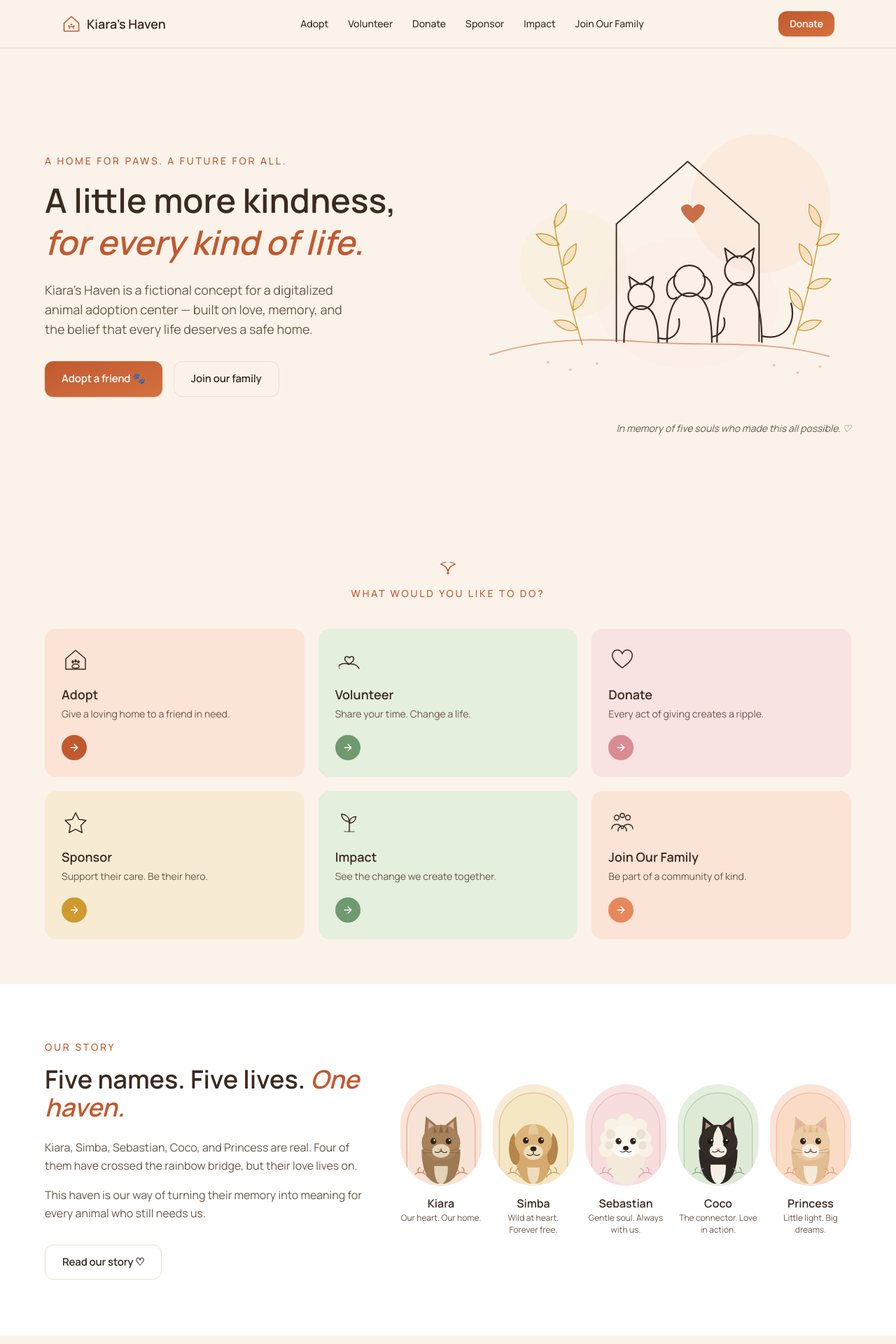
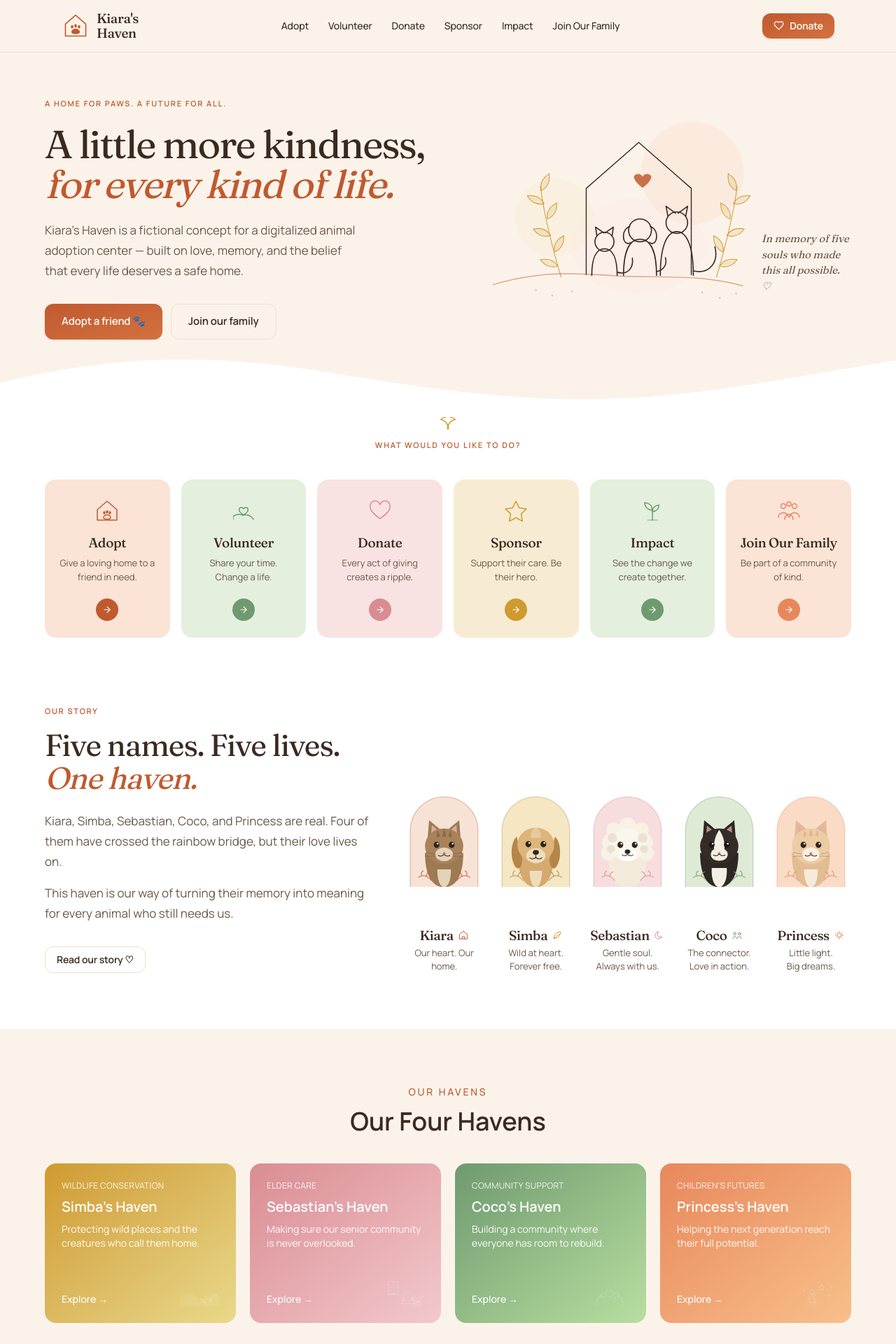
Before and after one commit to cherimedz/Kiara-s-Haven-Website, a Next.js app: page / in a window 1280 px wide. Shown: the top 1920 px of the page at 70% size. Built offline with nearby package versions, Linux system fonts and the light colour scheme.

Commit message:
feat: restyle Navbar, Hero, Wayfinder, and Our Story

```diff
--- a/app/components/Hero.jsx
+++ b/app/components/Hero.jsx
@@ -2,31 +2,35 @@
 
 import { motion } from "framer-motion";
 import Button from "./ui/Button";
+import Eyebrow from "./ui/Eyebrow";
 import HeroScene from "./illustrations/HeroScene";
+import WaveDivider from "./illustrations/WaveDivider";
 
 export default function Hero() {
   return (
-    <section id="home" className="px-6 pt-16 pb-20 md:pt-24 md:pb-28">
-      <div className="max-w-6xl mx-auto grid md:grid-cols-2 gap-12 items-center">
+    <section id="home" className="relative">
+      <div className="px-6 pt-12 pb-4 md:pt-16">
+        <div className="max-w-6xl mx-auto grid md:grid-cols-[1.08fr_1fr] gap-8 items-center">
           <motion.div
             initial={{ opacity: 0, y: 16 }}
             animate={{ opacity: 1, y: 0 }}
             transition={{ duration: 0.6 }}
           >
-          <p className="uppercase tracking-[0.2em] text-sm text-accent font-medium mb-4">
-            A Home for Paws. A Future for All.
-          </p>
-          <h1 className="font-[family-name:var(--font-heading)] text-4xl md:text-5xl font-semibold text-ink leading-tight mb-6">
+            <Eyebrow className="mb-5">A home for paws. A future for all.</Eyebrow>
+
+            <h1 className="font-display font-normal text-ink text-[clamp(2.75rem,4.4vw,3.5rem)] leading-[1.02] tracking-[-0.035em] mb-6">
               A little more kindness,
               <br />
               <span className="italic text-accent">for every kind of life.</span>
             </h1>
-          <p className="text-mute text-lg mb-8 max-w-md">
+
+            <p className="text-[17px] leading-[1.7] text-mute mb-8 max-w-md">
               Kiara&apos;s Haven is a fictional concept for a digitalized animal
-            adoption center — built on love, memory, and the belief that
-            every life deserves a safe home.
+              adoption center — built on love, memory, and the belief that every
+              life deserves a safe home.
             </p>
-          <div className="flex flex-wrap gap-4">
+
+            <div className="flex flex-wrap gap-3">
               <Button href="#wayfinder">Adopt a friend 🐾</Button>
               <Button href="#contact" variant="ghost">
                 Join our family
@@ -38,13 +42,17 @@ export default function Hero() {
             initial={{ opacity: 0, scale: 0.96 }}
             animate={{ opacity: 1, scale: 1 }}
             transition={{ duration: 0.6, delay: 0.15 }}
+            className="flex flex-col md:flex-row md:items-end gap-1"
           >
-          <HeroScene className="w-full h-auto" />
-          <p className="mt-3 text-right text-sm italic text-mute">
+            <HeroScene className="w-full md:flex-1 min-w-0 h-auto" />
+            <p className="font-display italic text-[15px] leading-[1.5] text-mute text-center md:text-left md:w-32 md:shrink-0 md:mb-12">
               In memory of five souls who made this all possible. ♡
             </p>
           </motion.div>
         </div>
+      </div>
+
+      <WaveDivider fill="var(--kh-card)" />
     </section>
   );
 }
--- a/app/components/Navbar.jsx
+++ b/app/components/Navbar.jsx
@@ -2,7 +2,7 @@
 
 import { useState } from "react";
 import Link from "next/link";
-import { Menu, X } from "lucide-react";
+import { Menu, X, Heart } from "lucide-react";
 import Button from "./ui/Button";
 
 const navLinks = [
@@ -16,18 +16,20 @@ const navLinks = [
 
 function LogoMark() {
   return (
-    <svg viewBox="0 0 32 32" width="28" height="28" aria-hidden="true">
+    <svg viewBox="0 0 44 44" width="40" height="40" aria-hidden="true">
       <path
-        d="M16 4 L28 15 V28 H4 V15 Z"
+        d="M6 19 L22 5 L38 19 V38 H6 Z"
         fill="none"
         stroke="var(--kh-accent)"
         strokeWidth="1.8"
         strokeLinejoin="round"
       />
-      <circle cx="12" cy="20" r="1.4" fill="var(--kh-accent)" />
-      <circle cx="20" cy="20" r="1.4" fill="var(--kh-accent)" />
-      <circle cx="16" cy="17" r="1.4" fill="var(--kh-accent)" />
-      <path d="M12.5 24c0-2 1.5-3.5 3.5-3.5s3.5 1.5 3.5 3.5" fill="none" stroke="var(--kh-accent)" strokeWidth="1.4" strokeLinecap="round" />
+      <g fill="var(--kh-accent)">
+        <ellipse cx="16.5" cy="23.5" rx="2" ry="2.7" />
+        <ellipse cx="22" cy="22" rx="2" ry="2.7" />
+        <ellipse cx="27.5" cy="23.5" rx="2" ry="2.7" />
+        <path d="M22 26.5 c-4.2 0 -6.6 2.7 -6.6 5.2 c0 2.2 2.2 3.2 6.6 3.2 s6.6 -1 6.6 -3.2 c0 -2.5 -2.4 -5.2 -6.6 -5.2Z" />
+      </g>
     </svg>
   );
 }
@@ -38,12 +40,16 @@ export default function Navbar() {
   return (
     <header className="sticky top-0 z-50 bg-bg/95 backdrop-blur border-b border-line">
       <nav className="max-w-6xl mx-auto flex items-center justify-between px-6 py-4">
-        <Link href="/" className="flex items-center gap-2 font-[family-name:var(--font-heading)] text-lg font-semibold text-ink">
+        <Link href="/" className="flex items-center gap-2.5 text-ink">
           <LogoMark />
-          Kiara&apos;s Haven
+          <span className="font-display font-medium text-[19px] leading-[1.1] tracking-[-0.02em]">
+            Kiara&apos;s
+            <br />
+            Haven
+          </span>
         </Link>
 
-        <ul className="hidden lg:flex items-center gap-7 text-sm font-medium text-ink">
+        <ul className="hidden lg:flex items-center gap-7 text-sm font-medium tracking-[-0.01em] text-ink">
           {navLinks.map((link) => (
             <li key={link.label}>
               <Link href={link.href} className="hover:text-accent transition-colors">
@@ -55,7 +61,7 @@ export default function Navbar() {
 
         <div className="hidden lg:block">
           <Button href="/#contact" size="sm">
-            Donate
+            <Heart size={15} className="mr-2" /> Donate
           </Button>
         </div>
 
@@ -69,7 +75,7 @@ export default function Navbar() {
       </nav>
 
       {open && (
-        <ul className="lg:hidden flex flex-col gap-1 px-6 pb-4 text-sm font-medium text-ink">
+        <ul className="lg:hidden flex flex-col gap-1 px-6 pb-4 text-sm font-medium tracking-[-0.01em] text-ink">
           {navLinks.map((link) => (
             <li key={link.label}>
               <Link
--- a/app/components/OurStory.jsx
+++ b/app/components/OurStory.jsx
@@ -1,48 +1,56 @@
 import Button from "./ui/Button";
+import Eyebrow from "./ui/Eyebrow";
 import PetPortrait from "./illustrations/PetPortrait";
+import NameMotif from "./illustrations/NameMotif";
 
 const pets = [
-  { key: "kiara", name: "Kiara", tagline: "Our heart. Our home.", frame: "bg-tint-terracotta" },
-  { key: "simba", name: "Simba", tagline: "Wild at heart. Forever free.", frame: "bg-tint-ochre" },
-  { key: "sebastian", name: "Sebastian", tagline: "Gentle soul. Always with us.", frame: "bg-tint-rose" },
-  { key: "coco", name: "Coco", tagline: "The connector. Love in action.", frame: "bg-tint-sage" },
-  { key: "princess", name: "Princess", tagline: "Little light. Big dreams.", frame: "bg-tint-terracotta" },
+  { key: "kiara", name: "Kiara", lines: ["Our heart. Our home."], ink: "text-accent" },
+  { key: "simba", name: "Simba", lines: ["Wild at heart.", "Forever free."], ink: "text-simba-from" },
+  { key: "sebastian", name: "Sebastian", lines: ["Gentle soul.", "Always with us."], ink: "text-sebastian-from" },
+  { key: "coco", name: "Coco", lines: ["The connector.", "Love in action."], ink: "text-coco-from" },
+  { key: "princess", name: "Princess", lines: ["Little light.", "Big dreams."], ink: "text-princess-from" },
 ];
 
 export default function OurStory() {
   return (
-    <section id="about" className="bg-card px-6 py-20">
-      <div className="max-w-6xl mx-auto grid md:grid-cols-[1fr_1.4fr] gap-12 items-center">
+    <section id="about" className="bg-card px-6 pt-8 pb-20">
+      <div className="max-w-6xl mx-auto grid md:grid-cols-[1fr_1.35fr] gap-10 items-center">
         <div>
-          <p className="uppercase tracking-[0.2em] text-sm text-accent font-medium mb-4">
-            Our Story
+          <Eyebrow className="mb-4">Our story</Eyebrow>
+
+          <h2 className="font-display font-normal text-ink text-[clamp(2.25rem,3.4vw,2.75rem)] leading-[1.08] tracking-[-0.025em] mb-6">
+            Five names. Five lives.
+            <br />
+            <span className="italic text-accent">One haven.</span>
+          </h2>
+
+          <p className="text-[17px] leading-[1.7] text-mute mb-4">
+            Kiara, Simba, Sebastian, Coco, and Princess are real. Four of them
+            have crossed the rainbow bridge, but their love lives on.
           </p>
-          <h2 className="font-[family-name:var(--font-heading)] text-3xl md:text-4xl font-semibold text-ink mb-6">
-            Five names. Five lives. <span className="italic text-accent">One haven.</span>
-          </h2>
-          <p className="text-mute leading-relaxed mb-4">
-            Kiara, Simba, Sebastian, Coco, and Princess are real. Four of
-            them have crossed the rainbow bridge, but their love lives on.
+          <p className="text-[17px] leading-[1.7] text-mute mb-8">
+            This haven is our way of turning their memory into meaning for every
+            animal who still needs us.
           </p>
-          <p className="text-mute leading-relaxed mb-8">
-            This haven is our way of turning their memory into meaning for
-            every animal who still needs us.
-          </p>
-          <Button href="#havens" variant="ghost">
+
+          <Button href="#havens" variant="ghost" size="sm">
             Read our story ♡
           </Button>
         </div>
 
-        <div className="grid grid-cols-3 sm:grid-cols-5 gap-4">
+        <div className="grid grid-cols-3 sm:grid-cols-5 gap-x-4 gap-y-6">
           {pets.map((pet) => (
             <div key={pet.key} className="text-center">
-              <div className={`aspect-[4/5] rounded-[999px] overflow-hidden ${pet.frame} mb-3`}>
-                <PetPortrait pet={pet.key} />
-              </div>
-              <p className="font-[family-name:var(--font-heading)] font-semibold text-ink">
+              <PetPortrait pet={pet.key} />
+              <p className="mt-3 flex items-center justify-center gap-1.5 font-display font-medium text-ink text-[19px] tracking-[-0.02em]">
                 {pet.name}
+                <NameMotif pet={pet.key} className={pet.ink} />
               </p>
-              <p className="text-xs text-mute leading-snug">{pet.tagline}</p>
+              {pet.lines.map((l) => (
+                <p key={l} className="text-[13px] text-mute leading-[1.5]">
+                  {l}
+                </p>
+              ))}
             </div>
           ))}
         </div>
--- a/app/components/Wayfinder.jsx
+++ b/app/components/Wayfinder.jsx
@@ -1,4 +1,5 @@
 import { ArrowRight } from "lucide-react";
+import Eyebrow from "./ui/Eyebrow";
 import LeafDivider from "./illustrations/LeafDivider";
 import {
   AdoptIcon,
@@ -16,6 +17,7 @@ const actions = [
     Icon: AdoptIcon,
     tint: "bg-tint-terracotta",
     dot: "bg-accent",
+    ink: "text-accent",
   },
   {
     label: "Volunteer",
@@ -23,6 +25,7 @@ const actions = [
     Icon: VolunteerIcon,
     tint: "bg-tint-sage",
     dot: "bg-coco-from",
+    ink: "text-coco-from",
   },
   {
     label: "Donate",
@@ -30,6 +33,7 @@ const actions = [
     Icon: DonateIcon,
     tint: "bg-tint-rose",
     dot: "bg-sebastian-from",
+    ink: "text-sebastian-from",
   },
   {
     label: "Sponsor",
@@ -37,6 +41,7 @@ const actions = [
     Icon: SponsorIcon,
     tint: "bg-tint-ochre",
     dot: "bg-simba-from",
+    ink: "text-simba-from",
   },
   {
     label: "Impact",
@@ -44,6 +49,7 @@ const actions = [
     Icon: ImpactIcon,
     tint: "bg-tint-sage",
     dot: "bg-coco-from",
+    ink: "text-coco-from",
   },
   {
     label: "Join Our Family",
@@ -51,32 +57,34 @@ const actions = [
     Icon: FamilyIcon,
     tint: "bg-tint-terracotta",
     dot: "bg-princess-from",
+    ink: "text-princess-from",
   },
 ];
 
 export default function Wayfinder() {
   return (
-    <section id="wayfinder" className="px-6 py-16">
+    <section id="wayfinder" className="bg-card px-6 pb-16">
       <div className="max-w-6xl mx-auto">
-        <div className="flex justify-center mb-4 text-accent">
+        <div className="flex justify-center mb-3 text-simba-from">
           <LeafDivider />
         </div>
-        <p className="text-center uppercase tracking-[0.2em] text-sm text-accent font-medium mb-10">
-          What Would You Like to Do?
-        </p>
+        <Eyebrow className="text-center mb-10">What would you like to do?</Eyebrow>
 
-        <div className="grid sm:grid-cols-2 lg:grid-cols-3 gap-5">
-          {actions.map(({ label, desc, Icon, tint, dot }) => (
-            <div key={label} className={`rounded-2xl p-6 ${tint}`}>
-              <Icon className="text-ink mb-4" />
-              <h3 className="font-[family-name:var(--font-heading)] text-lg font-semibold text-ink mb-1">
+        <div className="grid grid-cols-2 sm:grid-cols-3 lg:grid-cols-6 gap-4">
+          {actions.map(({ label, desc, Icon, tint, dot, ink }) => (
+            <div
+              key={label}
+              className={`rounded-2xl px-4 py-6 text-center flex flex-col items-center ${tint}`}
+            >
+              <Icon className={`${ink} mb-4`} />
+              <h3 className="font-display font-medium text-ink text-[19px] leading-[1.1] tracking-[-0.02em] mb-2">
                 {label}
               </h3>
-              <p className="text-sm text-mute mb-5">{desc}</p>
+              <p className="text-[13px] text-mute leading-[1.6] mb-5 flex-1">{desc}</p>
               <span
-                className={`inline-flex items-center justify-center w-9 h-9 rounded-full text-white ${dot}`}
+                className={`inline-flex items-center justify-center w-8 h-8 rounded-full text-white ${dot}`}
               >
-                <ArrowRight size={16} />
+                <ArrowRight size={14} />
               </span>
             </div>
           ))}
```
Lines whose indentation alone changed are shown as unchanged.
